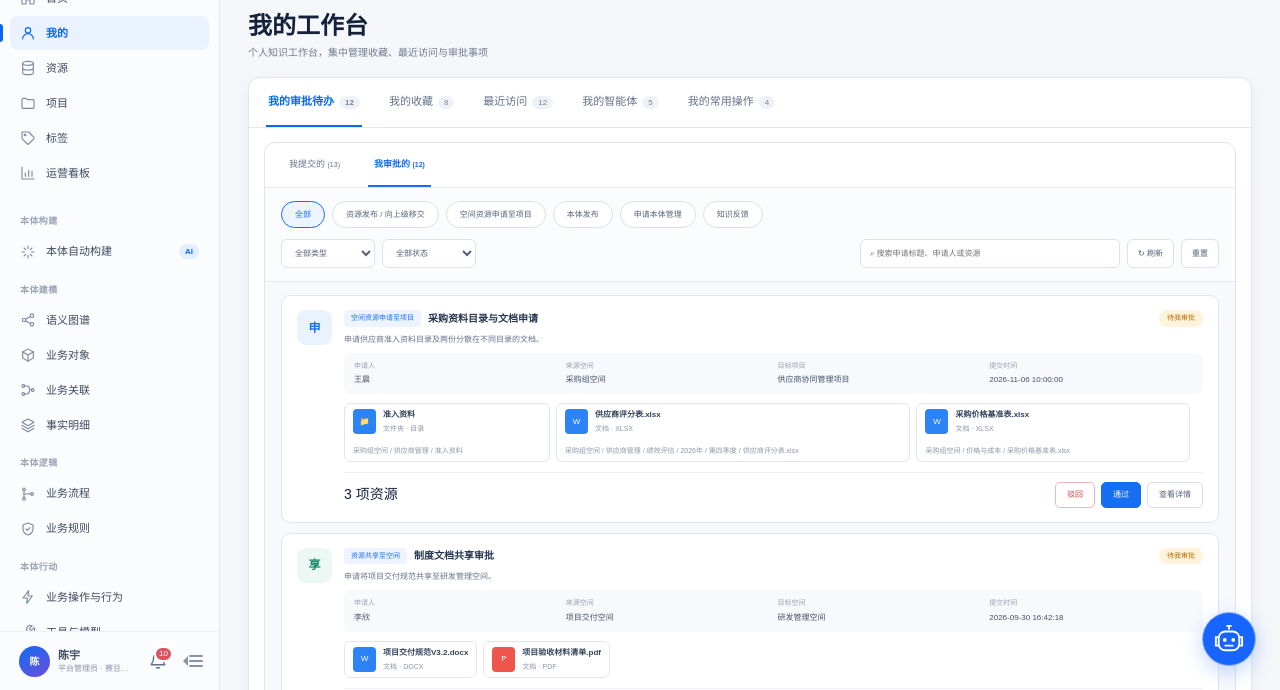
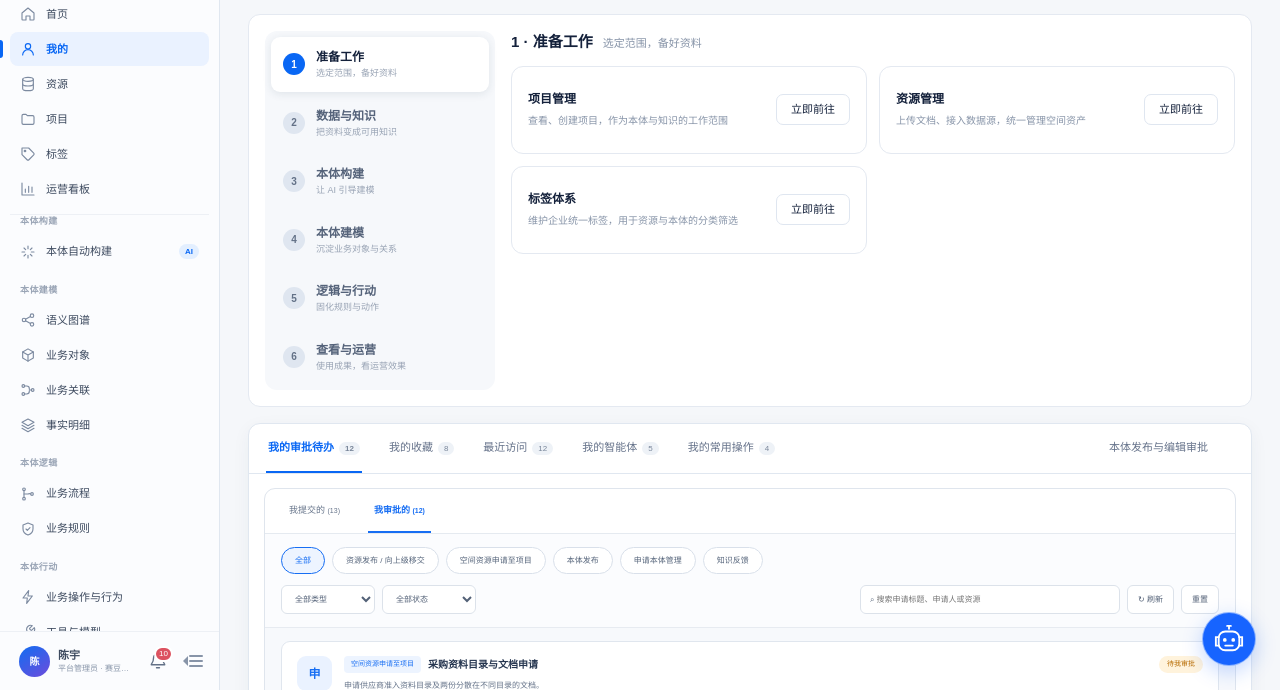
Before and after one commit to JavisGO/knora-prototype, a plain HTML site: page portal-mine.html in a window 1280 px wide. Shown: the part 110-800 px from the top of the page. Drawn offline with Linux system fonts and the light colour scheme.

Commit message:
我的页新增平台地图，侧栏顶部区域固定
- 「我的」页标签栏上方新增平台地图：六步流程 + 功能入口卡片
- 页面标题改为欢迎语；「本体发布与编辑审批」入口移到标签栏右端
- 侧栏品牌与全局入口固定在顶部，仅项目制分类滚动

Co-Authored-By: Claude Sonnet 5.5 <noreply@anthropic.com>

```diff
--- /dev/null
+++ b/assets/platform-map.css
@@ -0,0 +1,192 @@
+.pm-pane {
+  display: grid;
+  grid-template-columns: 230px minmax(0, 1fr);
+  gap: 16px;
+  margin-bottom: 16px;
+  padding: 16px;
+  border: 1px solid #e4e9f1;
+  border-radius: 12px;
+  background: #fff;
+}
+.pm-steps {
+  display: flex;
+  flex-direction: column;
+  gap: 4px;
+  padding: 6px;
+  border-radius: 12px;
+  background: #f6f8fb;
+}
+.pm-step {
+  position: relative;
+  display: flex;
+  align-items: center;
+  gap: 11px;
+  padding: 11px 12px;
+  border: 0;
+  border-radius: 9px;
+  background: transparent;
+  color: #55637a;
+  text-align: left;
+  cursor: pointer;
+  transition: background 0.15s ease;
+}
+.pm-step:hover {
+  background: #eef2f8;
+}
+.pm-step.active {
+  background: #fff;
+  color: #14213b;
+  box-shadow: 0 2px 8px #2236531a;
+}
+.pm-step > i {
+  width: 22px;
+  height: 22px;
+  flex: 0 0 22px;
+  display: grid;
+  place-items: center;
+  border-radius: 50%;
+  background: #dfe6f0;
+  color: #637187;
+  font-size: 10px;
+  font-style: normal;
+  font-weight: 700;
+}
+.pm-step.active > i {
+  background: #0967f4;
+  color: #fff;
+}
+.pm-step span {
+  min-width: 0;
+  flex: 1;
+}
+.pm-step b {
+  display: block;
+  font-size: 12px;
+}
+.pm-step small {
+  display: block;
+  margin-top: 1px;
+  color: #98a3b4;
+  font-size: 9px;
+}
+.pm-step em {
+  padding: 0 6px;
+  border-radius: 8px;
+  background: #e3efff;
+  color: #0967f4;
+  font-size: 9px;
+  font-style: normal;
+}
+.pm-panel {
+  min-width: 0;
+}
+.pm-head {
+  display: flex;
+  align-items: baseline;
+  gap: 10px;
+  margin-bottom: 12px;
+}
+.pm-head b {
+  font-size: 15px;
+  color: #14213b;
+}
+.pm-head span {
+  color: #8794a8;
+  font-size: 11px;
+}
+.pm-proj {
+  padding: 1px 7px;
+  border-radius: 9px;
+  background: #eef2f8;
+  color: #637187;
+  font-size: 9px;
+  font-style: normal;
+  font-weight: 500;
+}
+.pm-grid {
+  display: grid;
+  grid-template-columns: repeat(2, minmax(0, 1fr));
+  gap: 12px;
+}
+.pm-card {
+  display: flex;
+  align-items: center;
+  gap: 12px;
+  min-height: 88px;
+  padding: 14px 16px;
+  border: 1px solid #e4e9f1;
+  border-radius: 12px;
+  background: #fff;
+  transition: border-color 0.15s ease, box-shadow 0.15s ease;
+}
+.pm-card:hover {
+  border-color: #a9c8f8;
+  box-shadow: 0 6px 18px #23416f14;
+}
+.pm-card-main {
+  min-width: 0;
+  flex: 1;
+}
+.pm-card-main b {
+  display: flex;
+  align-items: center;
+  gap: 6px;
+  font-size: 12px;
+  color: #14213b;
+}
+.pm-card-main b em {
+  padding: 0 6px;
+  border-radius: 8px;
+  background: #e3efff;
+  color: #0967f4;
+  font-size: 8px;
+  font-style: normal;
+  line-height: 15px;
+}
+.pm-card-main p {
+  margin: 5px 0 0;
+  color: #8794a8;
+  font-size: 10px;
+  line-height: 1.6;
+}
+.pm-go {
+  flex: 0 0 auto;
+  padding: 6px 14px;
+  border: 1px solid #dfe6f0;
+  border-radius: 7px;
+  background: #fff;
+  color: #14213b;
+  font-size: 11px;
+  text-decoration: none;
+  transition: 0.15s;
+}
+.pm-go:hover {
+  border-color: #0967f4;
+  color: #0967f4;
+}
+.pm-empty {
+  padding: 60px 0;
+  color: #98a3b4;
+  text-align: center;
+  font-size: 11px;
+}
+@media (max-width: 1100px) {
+  .pm-pane {
+    grid-template-columns: 1fr;
+  }
+  .pm-grid {
+    grid-template-columns: 1fr;
+  }
+}
+
+/* 「本体发布与编辑审批」入口：标签栏右端 */
+#mineTabs {
+  align-items: center;
+}
+#mineTabs .pm-tabs-entry {
+  margin: 0 14px 0 auto;
+  align-self: center;
+  height: 30px;
+  padding: 0 12px;
+  font-size: 11px;
+}
--- /dev/null
+++ b/assets/platform-map.js
@@ -0,0 +1,182 @@
+(function () {
+  "use strict";
+  /* 「我的」页 · 平台地图：按做事顺序列出六步，每步下是可直达的功能入口。 */
+  var KB = "knowledge-base-management.html?module=";
+  var STEPS = [
+    {
+      title: "准备工作",
+      desc: "选定范围，备好资料",
+      cards: [
+        { name: "项目管理", text: "查看、创建项目，作为本体与知识的工作范围", href: "portal-projects.html" },
+        { name: "资源管理", text: "上传文档、接入数据源，统一管理空间资产", href: "portal-resources.html" },
+        { name: "标签体系", text: "维护企业统一标签，用于资源与本体的分类筛选", href: "portal-tags.html" },
+      ],
+    },
+    {
+      title: "数据与知识",
+      desc: "把资料变成可用知识",
+      project: true,
+      cards: [
+        { name: "数据集", text: "管理数据表、特征集与业务数据视图", href: KB + "dataset" },
+        { name: "知识库", text: "创建文档知识库，解析、分片并检索", href: KB + "knowledge" },
+      ],
+    },
+    {
+      title: "本体构建",
+      desc: "让 AI 引导建模",
+      project: true,
+      cards: [
+        { name: "本体自动构建", text: "上传资料，由 AI 对话引导生成业务对象、关联与规则", href: KB + "aigo", tag: "AI" },
+      ],
+    },
+    {
+      title: "本体建模",
+      desc: "沉淀业务对象与关系",
+      project: true,
+      cards: [
+        { name: "语义图谱", text: "以图的方式查看项目内业务对象与业务关联", href: KB + "graph" },
+        { name: "业务对象", text: "定义核心业务概念、属性及数据映射", href: KB + "entity" },
+        { name: "业务关联", text: "定义业务对象之间可复用的语义关系与约束", href: KB + "relation" },
+        { name: "事实明细", text: "管理已发生的事件、状态变化与事实记录", href: KB + "event" },
+      ],
+    },
+    {
+      title: "逻辑与行动",
+      desc: "固化规则与动作",
+      project: true,
+      cards: [
+        { name: "业务流程", text: "编排业务过程与环节", href: KB + "flow" },
+        { name: "业务规则", text: "配置判断规则与校验逻辑", href: KB + "rule" },
+        { name: "业务操作与行为", text: "设计可执行的 Action，需要时进入审批链", href: KB + "action" },
+        { name: "工具与模型", text: "接入工具、MCP 与模型能力", href: KB + "tool" },
+      ],
+    },
+    {
+      title: "查看与运营",
+      desc: "使用成果，看运营效果",
+      cards: [
+        { name: "实体看板", text: "检索业务实体，或直接运行已授权的 Action", href: "entity-dashboard.html", project: true },
+        { name: "图析", text: "图谱探索与关系分析", href: "graph-analysis.html", project: true },
+        { name: "运营看板", text: "查看知识使用、检索与反馈的运营指标", href: "operations-dashboard.html" },
+      ],
+    },
+  ];
+
+  var current = 0;
+
+  function cardHtml(c, stepProject) {
+    var inProject = stepProject || c.project;
+    return (
+      '<article class="pm-card"><div class="pm-card-main"><b>' +
+      c.name +
+      (c.tag ? "<em>" + c.tag + "</em>" : "") +
+      (inProject ? '<i class="pm-proj">项目内</i>' : "") +
+      "</b><p>" +
+      c.text +
+      '</p></div><a class="pm-go" href="' +
+      c.href +
+      '">立即前往</a></article>'
+    );
+  }
+
+  function body() {
+    var q = "";
+    var steps = STEPS.map(function (s, i) {
+      var n = s.cards.filter(function (c) {
+        return !q || (c.name + c.text).toLowerCase().indexOf(q) > -1;
+      }).length;
+      return (
+        '<button type="button" class="pm-step' +
+        (i === current ? " active" : "") +
+        '" data-pm-step="' +
+        i +
+        '"><i>' +
+        (i + 1) +
+        "</i><span><b>" +
+        s.title +
+        "</b><small>" +
+        s.desc +
+        "</small></span>" +
+        (q ? "<em>" + n + "</em>" : "") +
+        "</button>"
+      );
+    }).join("");
+    var list = q
+      ? STEPS.reduce(function (all, s) {
+          return all.concat(
+            s.cards
+              .filter(function (c) {
+                return (c.name + c.text).toLowerCase().indexOf(q) > -1;
+              })
+              .map(function (c) {
+                return cardHtml(c, s.project);
+              }),
+          );
+        }, [])
+      : STEPS[current].cards.map(function (c) {
+          return cardHtml(c, STEPS[current].project);
+        });
+    var head = q
+      ? '<div class="pm-head"><b>搜索结果</b><span>共 ' + list.length + " 项</span></div>"
+      : '<div class="pm-head"><b>' +
+        (current + 1) +
+        " · " +
+        STEPS[current].title +
+        "</b><span>" +
+        STEPS[current].desc +
+        "</span>" +
+        (STEPS[current].project ? '<i class="pm-proj">进入后顶部可切换项目</i>' : "") +
+        "</div>";
+    return (
+      '<div class="pm-steps">' +
+      steps +
+      '</div><div class="pm-panel">' +
+      head +
+      (list.length ? '<div class="pm-grid">' + list.join("") + "</div>" : '<div class="pm-empty">没有匹配的功能入口</div>') +
+      "</div>"
+    );
+  }
+
+  function render(pane) {
+    pane.innerHTML = body();
+  }
+
+  function mount() {
+    var tabs = document.getElementById("mineTabs");
+    var wb = document.getElementById("mineWorkbenchV15");
+    if (!tabs || !wb || document.querySelector(".pm-pane")) return;
+    var head = document.querySelector("#content .page-head");
+    if (head) {
+      var h = new Date().getHours();
+      var hello = h < 6 ? "夜深了" : h < 12 ? "早上好" : h < 14 ? "中午好" : h < 18 ? "下午好" : "晚上好";
+      head.querySelector("h1").textContent = "你好，陈宇";
+      head.querySelector("p").textContent = hello + "，从平台地图找到要做的事，也可以在下方处理审批、收藏与最近访问。";
+    }
+    var pane = document.createElement("section");
+    pane.className = "pm-pane";
+    wb.parentNode.insertBefore(pane, wb);
+    render(pane);
+    pane.addEventListener("click", function (e) {
+      var s = e.target.closest("[data-pm-step]");
+      if (!s) return;
+      current = Number(s.dataset.pmStep);
+      render(pane);
+    });
+    /* 「本体发布与编辑审批」入口由另一模块插到内容区顶部，这里把它归位到标签栏右端 */
+    function dockEntry() {
+      var btn = document.querySelector("[data-op-open-requests]");
+      if (btn && btn.parentNode !== tabs) {
+        btn.classList.add("pm-tabs-entry");
+        tabs.appendChild(btn);
+      }
+    }
+    dockEntry();
+    new MutationObserver(dockEntry).observe(document.getElementById("content") || document.body, { childList: true });
+  }
+
+  var tries = 0;
+  (function wait() {
+    if (document.getElementById("mineTabs")) return mount();
+    if (tries++ < 40) setTimeout(wait, 100);
+  })();
+})();
--- a/assets/unified-nav.css
+++ b/assets/unified-nav.css
@@ -485,3 +485,25 @@ body.sidebar-is-collapsed .shell {
   padding-left: 0;
   padding-right: 0;
 }
+
+/* 品牌 + 全局入口固定在顶部，只有下面的项目制分类滚动 */
+.unified-nav .un-pinned {
+  position: sticky;
+  top: 0;
+  z-index: 6;
+  margin: -14px -10px 0;
+  padding: 14px 10px 0;
+  background: #fbfcfe;
+}
+.unified-nav .un-pinned .un-brand {
+  position: static;
+  margin: 0;
+  padding: 2px 8px 12px;
+}
+:is(body.sidebar-is-collapsed, .app.ontology-sidebar-collapsed) .unified-nav .un-pinned .un-brand {
+  padding-left: 0;
+  padding-right: 0;
+}
+.unified-nav .un-pinned .un-divider {
+  margin: 8px 0 0;
+}
--- a/assets/unified-nav.js
+++ b/assets/unified-nav.js
@@ -206,11 +206,11 @@
       .join("");
 
     return (
-      '<div class="un-brand"><span class="un-logo">K</span><strong>Mevo Ontology</strong></div>' +
+      '<div class="un-pinned"><div class="un-brand"><span class="un-logo">K</span><strong>Mevo Ontology</strong></div>' +
       '<div class="un-group un-global">' +
       top +
       "</div>" +
-      '<div class="un-divider"></div>' +
+      '<div class="un-divider"></div></div>' +
       groups
     );
   }
```
Also changed, not shown: entity-dashboard.html (+1 -1 lines), graph-analysis.html (+1 -1 lines), jinglun.html (+1 -1 lines), knowledge-base-management.html (+1 -1 lines), operations-dashboard.html (+1 -1 lines), portal-document-detail.html (+1 -1 lines), portal-home.html (+1 -1 lines), portal-mine.html (+4 -2 lines), portal-projects.html (+1 -1 lines), portal-resources.html (+1 -1 lines), portal-shortcuts.html (+1 -1 lines), portal-tags.html (+1 -1 lines), 行业本体模板.html (+1 -1 lines).
